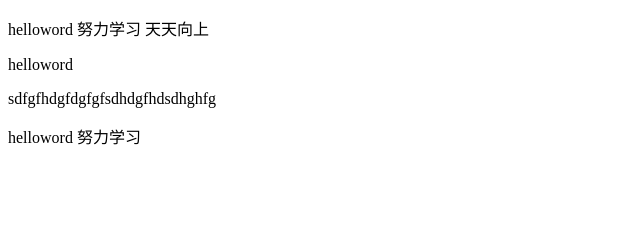
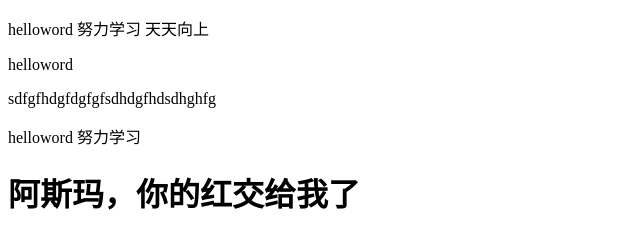
Before and after one commit to yuan-1211/git-demo, a plain HTML site: page index.html in a window 1280 px wide. Shown: the whole page, without its empty margins (0-640 px from the left). Drawn offline with Linux system fonts and the light colour scheme.

Commit message:
ssh方式

```diff
--- a/index.html
+++ b/index.html
@@ -11,5 +11,6 @@
     <p>helloword</p>
     <div>sdfgfhdgfdgfgfsdhdgfhdsdhghfg</div>
     <p>helloword   努力学习</p>
+    <h1>阿斯玛，你的红交给我了</h1>
 </body>
 </html>
```
